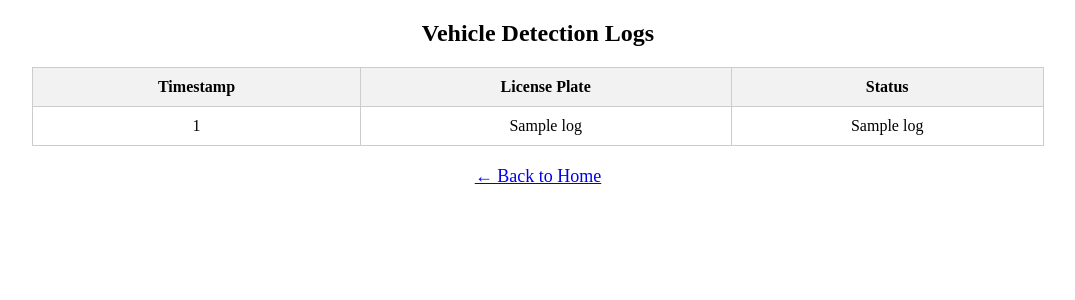
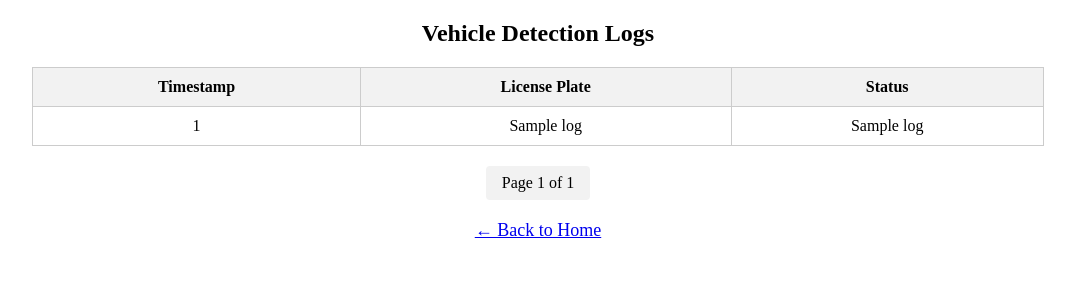
Before and after one commit to Himabindu-Rongali/VehicleDetection, a Flask app: template templates/logs.html in a window 1280 px wide. Shown: the top 300 px of the page, without its empty margins (102-1177 px from the left). Run offline with Flask 3, Linux system fonts and the light colour scheme; the template is opened without the code that fills it: most values are stand-ins (such as "Sample title", 1, 10 or a date in 2020).

Commit message:
Update logs.html

```diff
--- a/templates/logs.html
+++ b/templates/logs.html
@@ -25,6 +25,28 @@
             margin-top: 20px;
             font-size: 18px;
         }
+        .pagination {
+            display: flex;
+            justify-content: center;
+            margin-top: 20px;
+        }
+        .pagination a {
+            padding: 8px 16px;
+            margin: 0 5px;
+            background-color: #007bff;
+            color: white;
+            border-radius: 4px;
+            text-decoration: none;
+        }
+        .pagination a:hover {
+            background-color: #0056b3;
+        }
+        .pagination span {
+            padding: 8px 16px;
+            margin: 0 5px;
+            background-color: #f2f2f2;
+            border-radius: 4px;
+        }
     </style>
 </head>
 <body>
@@ -43,6 +65,19 @@
         </tr>
         {% endfor %}
     </table>
+
+    <div class="pagination">
+        {% if page > 1 %}
+        <a href="{{ url_for('view_logs', page=page-1) }}">Prev</a>
+        {% endif %}
+
+        <span>Page {{ page }} of {{ total_pages }}</span>
+
+        {% if page < total_pages %}
+        <a href="{{ url_for('view_logs', page=page+1) }}">Next</a>
+        {% endif %}
+    </div>
+
     <a class="back-link" href="/">← Back to Home</a>
 </body>
 </html>
```
